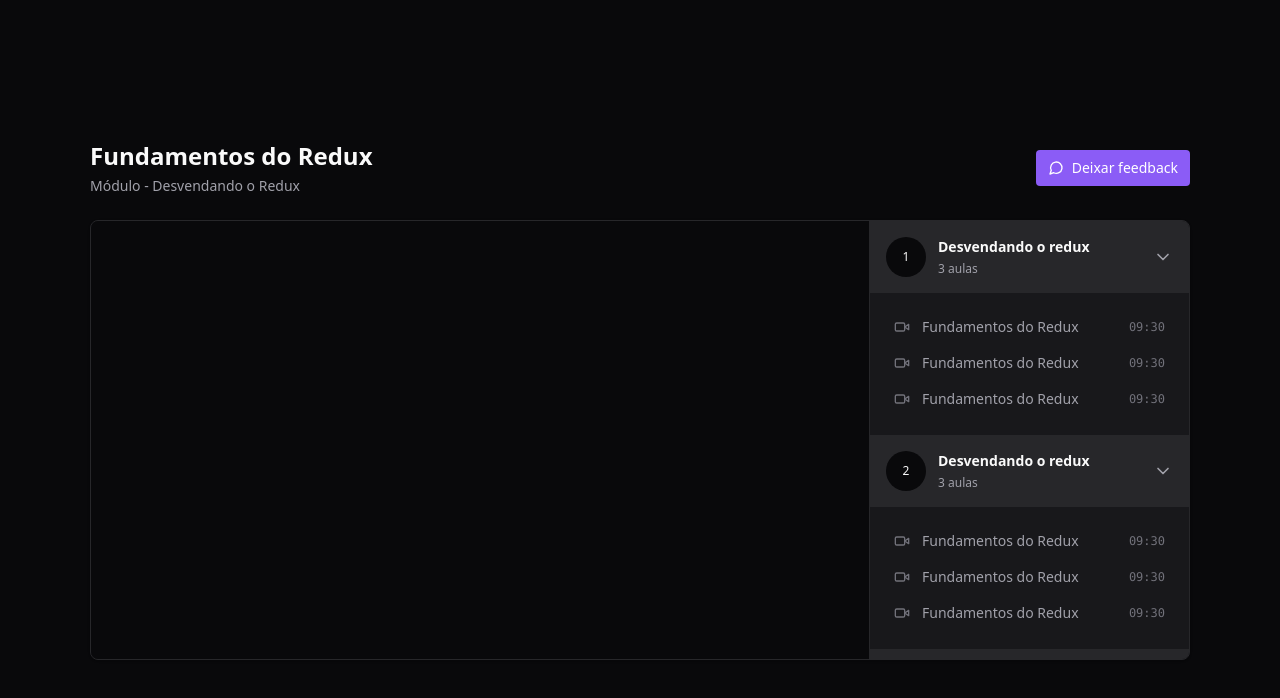
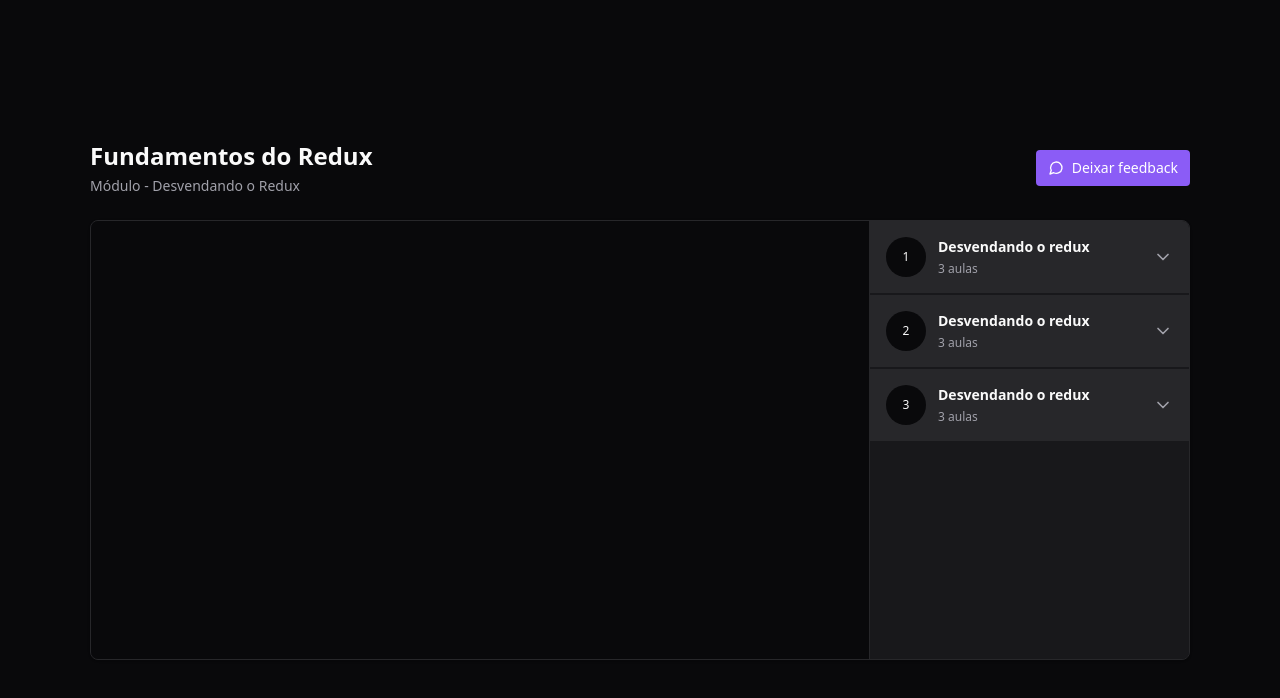
Before and after one commit to Azanniel/react-redux-zustand, a React (Vite) app: page / in a window 1280 px wide. Shown: the top 698 px of the page. Built offline with nearby package versions, Linux system fonts and the light colour scheme.

Commit message:
✨ add collapsible component

```diff
--- a/package.json
+++ b/package.json
@@ -11,6 +11,7 @@
     "preview": "vite preview"
   },
   "dependencies": {
+    "@radix-ui/react-collapsible": "^1.0.3",
     "@reduxjs/toolkit": "^1.9.5",
     "lucide-react": "^0.258.0",
     "react": "^18.2.0",
--- a/src/components/Module.tsx
+++ b/src/components/Module.tsx
@@ -1,4 +1,6 @@
+import * as Collapsible from '@radix-ui/react-collapsible'
 import { ChevronDown } from 'lucide-react'
+
 import { Lesson } from './Lesson'
 
 interface ModuleProps {
@@ -9,8 +11,8 @@
 
 export function Module({ moduleIndex, title, amountOfLessons }: ModuleProps) {
   return (
-    <div>
-      <button className="flex w-full items-center gap-3 bg-zinc-800 p-4">
+    <Collapsible.Root className="group">
+      <Collapsible.Trigger className="flex w-full items-center gap-3 bg-zinc-800 p-4">
         <div className="flex h-10 w-10 items-center justify-center rounded-full bg-zinc-950 text-xs">
           {moduleIndex + 1}
         </div>
@@ -20,14 +22,16 @@
           <span className="text-xs text-zinc-400">{amountOfLessons} aulas</span>
         </div>
 
-        <ChevronDown className="ml-auto h-5 w-5 text-zinc-400" />
-      </button>
+        <ChevronDown className="ml-auto h-5 w-5 text-zinc-400 transition-transform group-data-[state=open]:rotate-180" />
+      </Collapsible.Trigger>
 
-      <nav className="relative flex flex-col gap-4 p-6">
-        <Lesson title="Fundamentos do Redux" duration="09:30" />
-        <Lesson title="Fundamentos do Redux" duration="09:30" />
-        <Lesson title="Fundamentos do Redux" duration="09:30" />
-      </nav>
-    </div>
+      <Collapsible.Content>
+        <nav className="relative flex flex-col gap-4 p-6">
+          <Lesson title="Fundamentos do Redux" duration="09:30" />
+          <Lesson title="Fundamentos do Redux" duration="09:30" />
+          <Lesson title="Fundamentos do Redux" duration="09:30" />
+        </nav>
+      </Collapsible.Content>
+    </Collapsible.Root>
   )
 }
```
Also changed, not shown: 1 other file (tests, documents, lock files or other folders).
